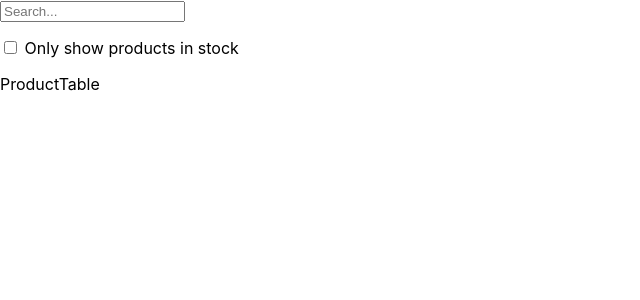
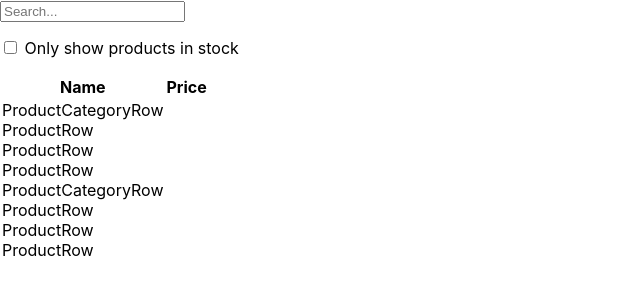
Before and after one commit to shihedelong/react, a React (Create React App) app in the folder 12.1-thinking-in-react-review-1/: page / in a window 1280 px wide. Shown: the top 300 px of the page, without its empty margins (0-640 px from the left). Built offline with nearby package versions, Linux system fonts and the light colour scheme.

Commit message:
ProductTable initial

```diff
--- /dev/null
+++ b/12.1-thinking-in-react-review-1/src/components/ProductCategoryRow.js
@@ -0,0 +1,9 @@
+import React, { Component } from 'react'
+
+export class ProductCategoryRow extends Component {
+  render() {
+    return <div>ProductCategoryRow</div>
+  }
+}
+
+export default ProductCategoryRow
--- /dev/null
+++ b/12.1-thinking-in-react-review-1/src/components/ProductRow.js
@@ -0,0 +1,9 @@
+import React, { Component } from 'react'
+
+export class ProductRow extends Component {
+  render() {
+    return <div>ProductRow</div>
+  }
+}
+
+export default ProductRow
--- a/12.1-thinking-in-react-review-1/src/components/ProductTable.js
+++ b/12.1-thinking-in-react-review-1/src/components/ProductTable.js
@@ -1,8 +1,38 @@
 import React, { Component } from 'react'
+import ProductCategoryRow from './ProductCategoryRow'
+import ProductRow from './ProductRow'
 
 export class ProductTable extends Component {
   render() {
-    return <div>ProductTable</div>
+    const rows = []
+    let lastCategory = null
+
+    this.props.products.forEach((product) => {
+      if (product.category !== lastCategory) {
+        rows.push(
+          <ProductCategoryRow
+            category={product.category}
+            key={product.category}
+          />
+        )
+      }
+
+      rows.push(<ProductRow product={product} key={product.name} />)
+
+      lastCategory = product.category
+    })
+
+    return (
+      <table>
+        <thead>
+          <tr>
+            <th>Name</th>
+            <th>Price</th>
+          </tr>
+        </thead>
+        <tbody>{rows}</tbody>
+      </table>
+    )
   }
 }
 
```
